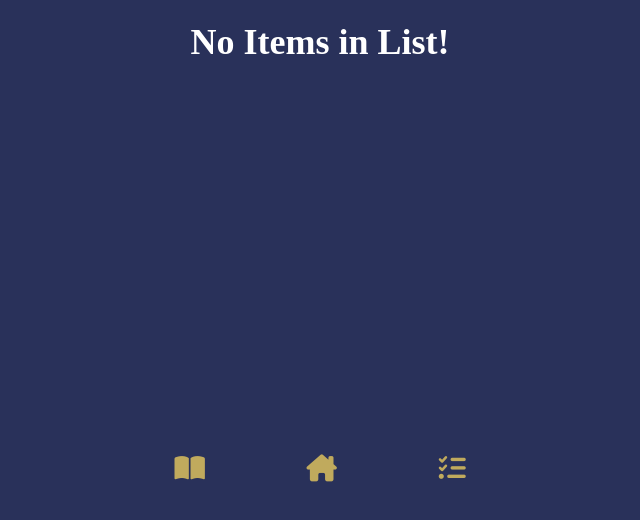
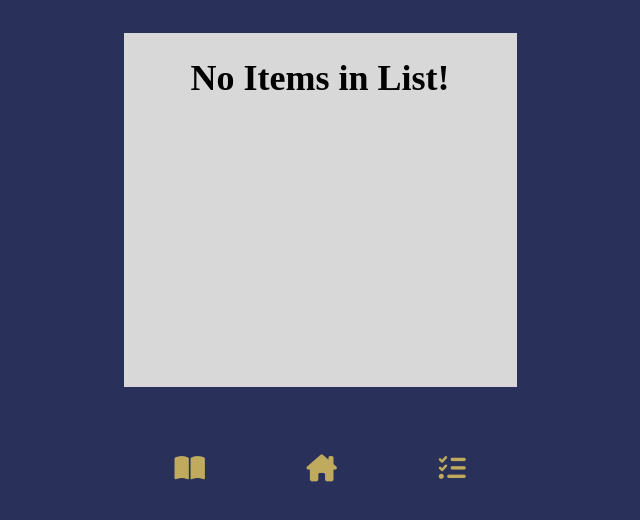
Before and after one commit to re-factored/grocery-grabber, a plain HTML site: page grocery-list.html in a window 1280 px wide. Shown: the part 266-786 px from the top of the page, without its empty margins (320-960 px from the left). Drawn offline with Linux system fonts and the light colour scheme.

Commit message:
adding grow property to main

```diff
--- a/css/style.css
+++ b/css/style.css
@@ -1,6 +1,5 @@
 *{
     /* border: 1px solid gold; */
-    color: #fff;
 }
 
 html{
@@ -15,13 +14,24 @@ body{
     display: flex;
     flex-direction: column;
     justify-content: space-between;
-    align-items: center;
+    align-items: stretch;
     padding: 3rem;
+}
+
+.container{
+    background-color: #d9d8d8;
+    flex-grow: 1;
+    margin: 2rem 0;
 }
 
 img {
     width: 100%;
     margin-bottom: 2rem;
+}
+
+header p{
+    color: #fff;
+    text-align: center;
 }
 
 header img{
--- a/grocery-list.html
+++ b/grocery-list.html
@@ -15,10 +15,11 @@
             <button>Add Item +</button>
             <button>Add from Recipe +</button>
         </div>
-        <h1>No Items in List!</h1>
     </header>
 
-    <main class="flex flex-column justify-center items-center">
+    <main class="container flex flex-column items-center">
+                <h1>No Items in List!</h1>
+
 
 
     </main>
```
